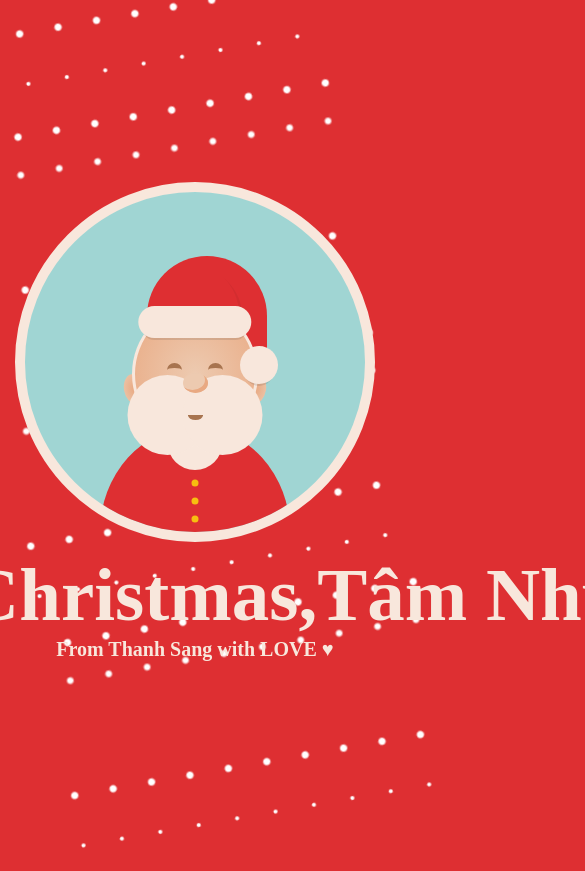
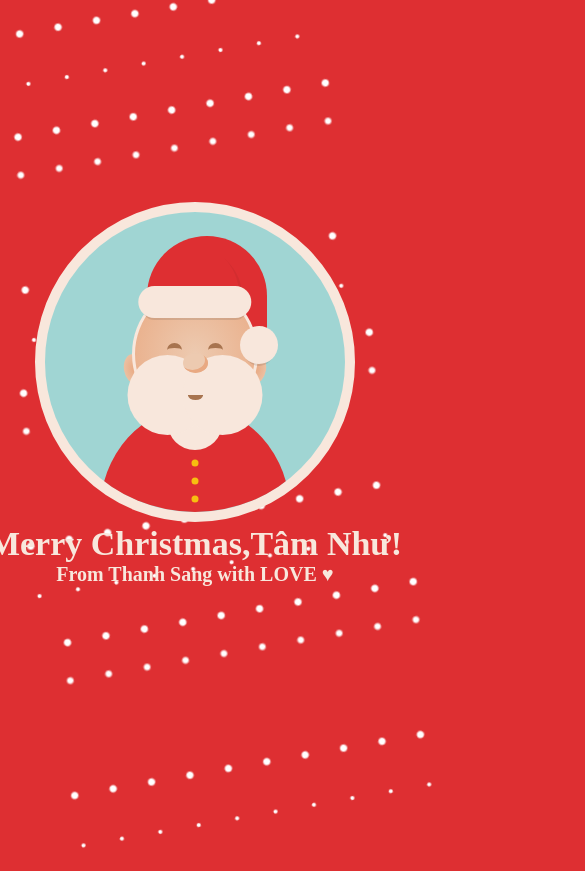
Before and after one commit to htsang1904/Christmas, a plain HTML site: page index.html in a window 390 px wide. Both pictures are taken after a click on the element "Nhấn vào thư nhé !!!". Shown: the top 871 px of the page, 585 px wide, since content can reach past the window. Drawn offline with Linux system fonts and the light colour scheme; a web font is replaced by a local one.

Commit message:
Update index.html

```diff
--- a/index.html
+++ b/index.html
@@ -1053,6 +1053,22 @@
     .click-message {
         font-size: 12px;
     }
+    .message h1 {
+        font-size: 34px;
+    }
+    .window {
+        width: 300px;
+        height: 300px;
+    }
+}
+@media (max-width: 1024px) {
+    .message h1 {
+        font-size: 34px;
+    }
+    .window {
+        width: 300px;
+        height: 300px;
+    }
 }
 @-webkit-keyframes snow {
   100% {
```
